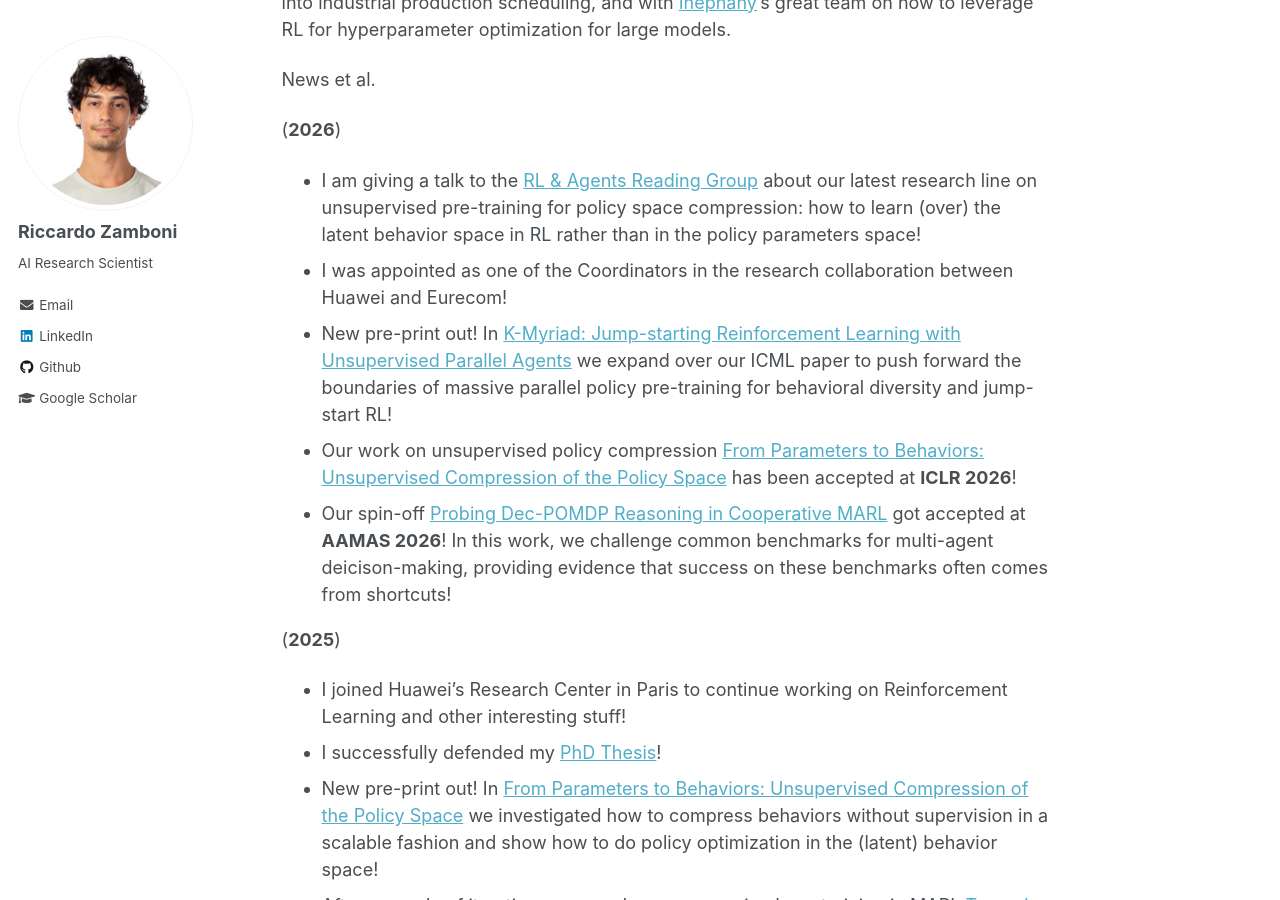
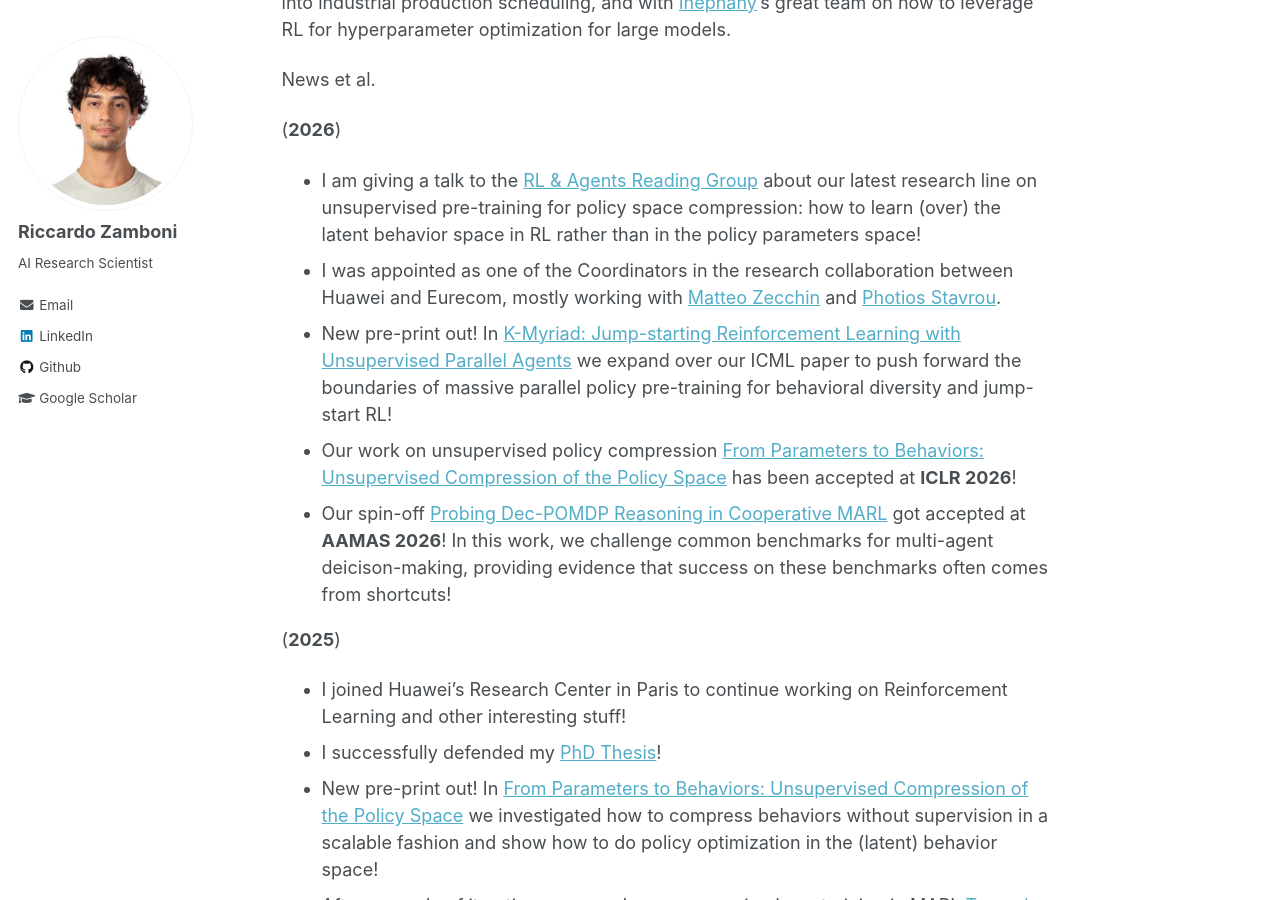
Before and after one commit to RiccZamboni/ricczamboni.github.io, a Jekyll site: the page built from _pages/about.md, in a window 1280 px wide and 900 px high, scrolled down 696 px. Built offline with Jekyll 4.4.1, drawn with Linux system fonts in a browser that asks for light colours.

Commit message:
Update about.md

```diff
--- a/_pages/about.md
+++ b/_pages/about.md
@@ -24,7 +24,7 @@ News et al.
 
 (**2026**)
 - I am giving a talk to the [RL & Agents Reading Group](https://edinburgh-rl.github.io/reading-group) about our latest research line on unsupervised pre-training for policy space compression: how to learn (over) the latent behavior space in RL rather than in the policy parameters space!
-- I was appointed as one of the Coordinators in the research collaboration between Huawei and Eurecom!
+- I was appointed as one of the Coordinators in the research collaboration between Huawei and Eurecom, mostly working with [Matteo Zecchin](https://scholar.google.com/citations?user=cV3oJxgAAAAJ&hl=it) and [Photios Stavrou](https://scholar.google.com/citations?view_op=list_works&hl=en&hl=en&user=s7KQ1fcAAAAJ&sortby=pubdate).
 - New pre-print out! In [K-Myriad: Jump-starting Reinforcement Learning with Unsupervised Parallel Agents](https://arxiv.org/abs/2601.18580) we expand over our ICML paper to push forward the boundaries of massive parallel policy pre-training for behavioral diversity and jump-start RL!
 - Our work on unsupervised policy compression [From Parameters to Behaviors: Unsupervised Compression of the Policy Space](https://arxiv.org/abs/2509.22566) has been accepted at **ICLR 2026**!
 - Our spin-off [Probing Dec-POMDP Reasoning in Cooperative MARL](https://arxiv.org/abs/2602.20804) got accepted at **AAMAS 2026**! In this work, we challenge common benchmarks for multi-agent deicison-making, providing evidence that success on these benchmarks often comes from shortcuts!
```
